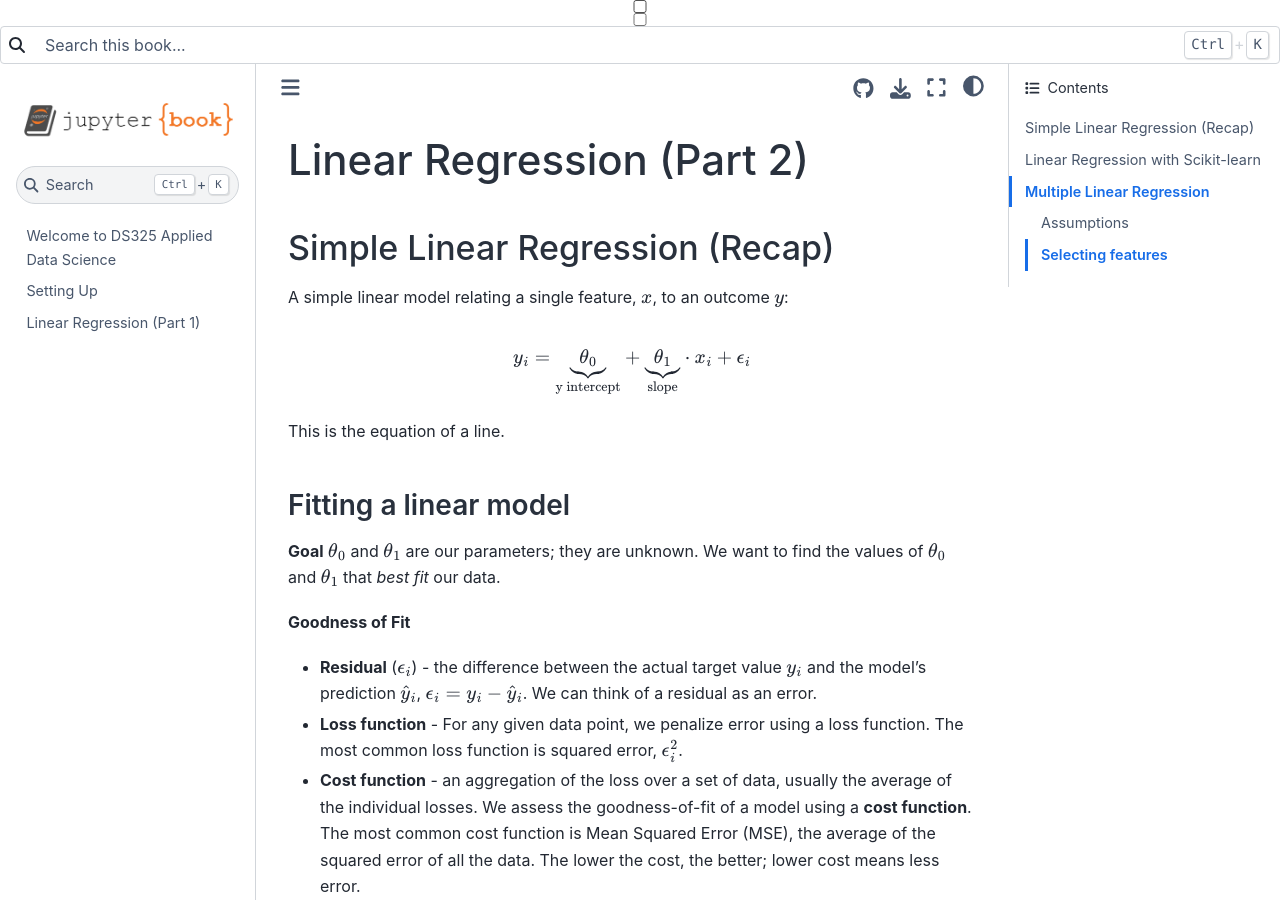
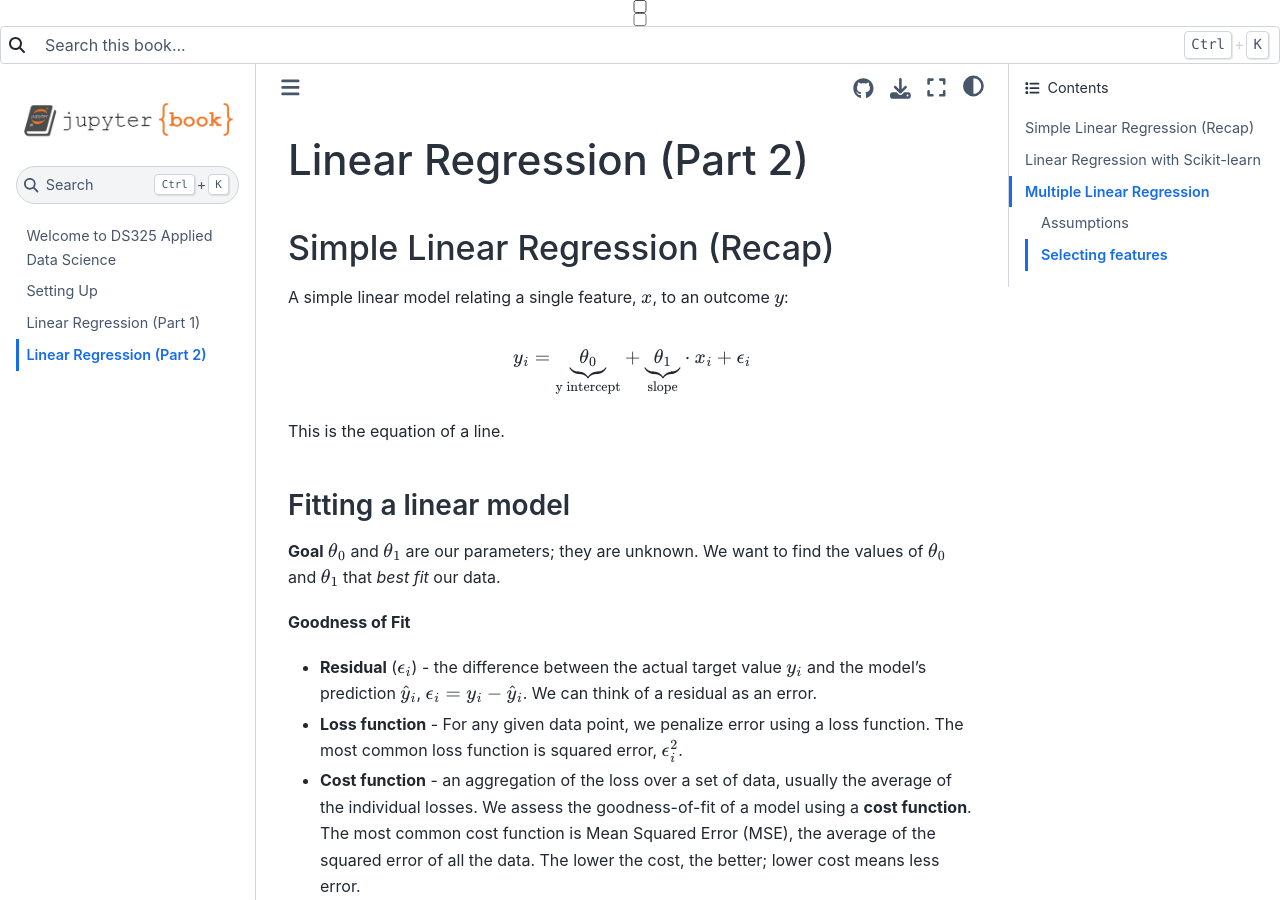
Before and after one commit to GettysburgDataScience/DS325-ClassNotes, a Jupyter Book: the page built from linear_regression_02.ipynb, in a window 1280 px wide and 900 px high. Built offline with Jupyter Book 1.0.4 settings and Sphinx 7.4.7 and the Sphinx Book theme 1.1.4, drawn with Linux system fonts in a browser that asks for light colours; some of the changed text lies outside the part shown.

Commit message:
updated TOC

```diff
--- a/_toc.yml
+++ b/_toc.yml
@@ -6,3 +6,4 @@ root: intro
 chapters:
 - file: setup
 - file: linear_regression_01
+- file: linear_regression_02
```
